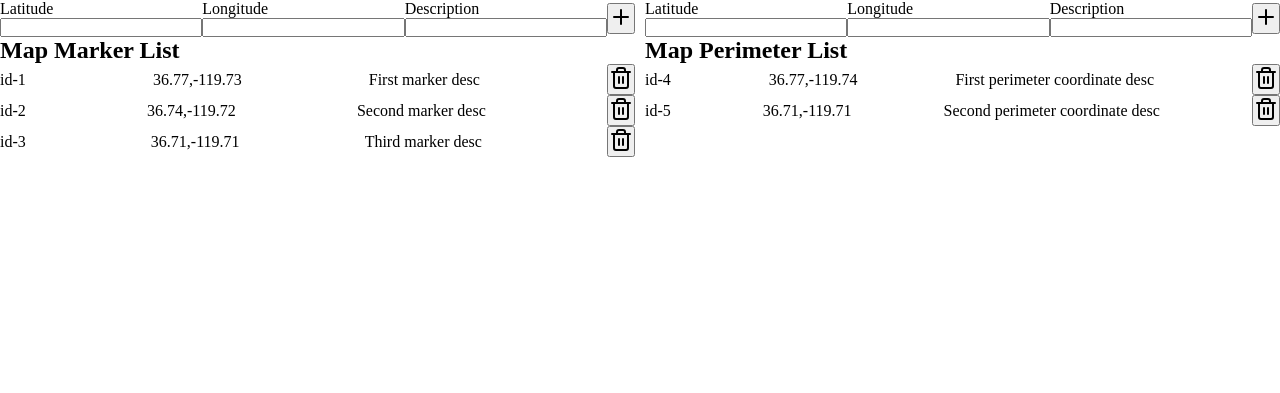
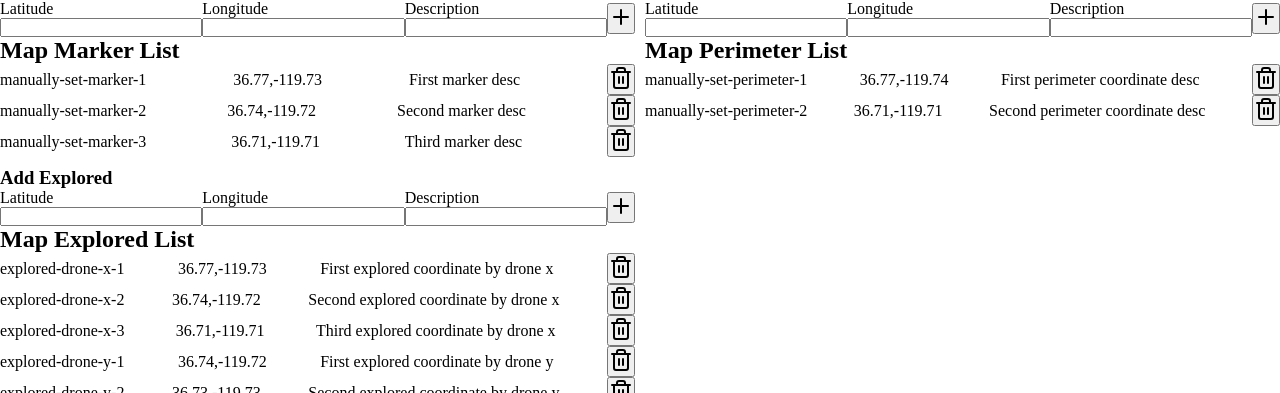
Before and after one commit to naterpotatoers/Splot, a React (Vite) app in the folder frontend/: page / in a window 1280 px wide. Shown: the part 559-952 px from the top of the page. Before the commit the page ends 800 px from the top, so only its background shows below. Built offline with nearby package versions, Linux system fonts and the light colour scheme.

Commit message:
:sparkles: adds logic for explored coordinate data

```diff
--- a/frontend/src/components/Map.tsx
+++ b/frontend/src/components/Map.tsx
@@ -10,7 +10,9 @@ import { MapData } from '../types';
 import { getMapCenter } from '../utils';
 
 export default function Map({ mapData }: { mapData: MapData }) {
-  const perimeterCoordinates = mapData.perimeter.map((marker) => marker.coords);
+  const perimeterCoordinates = mapData.perimeter.map((perimeter) => perimeter.coords);
+  const exploredCoordinates = mapData.explored.map((explored) => explored.coords);
+
 
   return (
     <MapContainer
@@ -25,18 +27,7 @@ export default function Map({ mapData }: { mapData: MapData }) {
       />
       <Polyline
         pathOptions={{ color: 'black' }}
-        positions={[
-          [
-            [36.77, -119.73],
-            [36.74, -119.72],
-            [36.71, -119.71],
-          ],
-          [
-            [36.74, -119.72],
-            [36.73, -119.73],
-            [36.72, -119.74],
-          ],
-        ]}
+        positions={exploredCoordinates}
         weight={15}
         opacity={0.5}
       >
--- /dev/null
+++ b/frontend/src/components/MapExploredInput.tsx
@@ -0,0 +1,65 @@
+import { Plus } from 'lucide-react';
+import React from 'react';
+import { MapMarker } from '../types';
+
+type MapExploredInputProps = {
+  handleNew: (newMarker: MapMarker) => void;
+};
+
+export default function MapExploredInput({
+  handleNew,
+}: MapExploredInputProps) {
+  const handleSubmit = (e: React.FormEvent<HTMLFormElement>) => {
+    e.preventDefault();
+    const form = e.currentTarget;
+    const lat = parseFloat(form.lat.value);
+    const lng = parseFloat(form.lng.value);
+    const desc = form.desc.value;
+    const newMarker: MapMarker = {
+      id: 'explored-' + Date.now().toString(),
+      coords: { lat, lng },
+      desc,
+    };
+    handleNew(newMarker);
+    form.reset();
+  };
+
+  return (
+    <>
+      <h3>Add Explored</h3>
+      <form className="flex-row" onSubmit={handleSubmit}>
+        <div className="form-field">
+          <label>Latitude</label>
+          <input
+            type="number"
+            name="lat"
+            data-testid="explored-lat-input"
+            step={0.01}
+            max={90}
+            min={-90}
+            required
+          />
+        </div>
+        <div className="form-field">
+          <label>Longitude</label>
+          <input
+            type="number"
+            name="lng"
+            data-testid="explored-lng-input"
+            step={0.01}
+            max={180}
+            min={-180}
+            required
+          />
+        </div>
+        <div className="form-field">
+          <label>Description</label>
+          <input type="text" name="desc" data-testid="explored-desc-input" required />
+        </div>
+        <button type="submit" data-testid="explored-submit-button">
+          <Plus />
+        </button>
+      </form>
+    </>
+  );
+}
--- /dev/null
+++ b/frontend/src/components/MapExploredList.tsx
@@ -0,0 +1,33 @@
+import { Trash2 } from 'lucide-react';
+import React from 'react';
+
+type MapExploredListProps = {
+  explored: Array<any>;
+  removeExplored: (explored: any) => void;
+};
+
+export default function MapExploredList({
+  explored,
+  removeExplored,
+}: MapExploredListProps) {
+  return (
+    <>
+      <h2>Map Explored List</h2>
+      {explored.map((explored: any) => (
+        <div key={explored.id} className="flex-row">
+          <p>{explored.id}</p>
+          <p>
+            {explored.coords.lat},{explored.coords.lng}
+          </p>
+          <p>{explored.desc}</p>
+          <button
+            data-testid="explored-delete-button"
+            onClick={() => removeExplored(explored)}
+          >
+            <Trash2 />
+          </button>
+        </div>
+      ))}
+    </>
+  );
+}
--- a/frontend/src/constants.ts
+++ b/frontend/src/constants.ts
@@ -2,17 +2,17 @@ import { MapData, MapMarker } from './types';
 
 export const MAP_MARKERS: Array<MapMarker> = [
   {
-    id: 'id-1',
+    id: 'manually-set-marker-1',
     coords: { lat: 36.77, lng: -119.73 },
     desc: 'First marker desc',
   },
   {
-    id: 'id-2',
+    id: 'manually-set-marker-2',
     coords: { lat: 36.74, lng: -119.72 },
     desc: 'Second marker desc',
   },
   {
-    id: 'id-3',
+    id: 'manually-set-marker-3',
     coords: { lat: 36.71, lng: -119.71 },
     desc: 'Third marker desc',
   },
@@ -20,19 +20,68 @@ export const MAP_MARKERS: Array<MapMarker> = [
 
 export const MAP_PERIMETER: Array<MapMarker> = [
   {
-    id: 'id-4',
+    id: 'manually-set-perimeter-1',
     coords: { lat: 36.77, lng: -119.74 },
     desc: 'First perimeter coordinate desc',
   },
   {
-    id: 'id-5',
+    id: 'manually-set-perimeter-2',
     coords: { lat: 36.71, lng: -119.71 },
     desc: 'Second perimeter coordinate desc',
   },
 ];
 
+export const MAP_EXPLORED: Array<MapMarker> = [
+  {
+    id: 'explored-drone-x-1',
+    coords: { lat: 36.77, lng: -119.73 },
+    desc: 'First explored coordinate by drone x',
+  },
+  {
+    id: 'explored-drone-x-2',
+    coords: { lat: 36.74, lng: -119.72 },
+    desc: 'Second explored coordinate by drone x',
+  },
+  {
+    id: 'explored-drone-x-3',
+    coords: { lat: 36.71, lng: -119.71 },
+    desc: 'Third explored coordinate by drone x',
+  },
+  {
+    id: 'explored-drone-y-1',
+    coords: { lat: 36.74, lng: -119.72 },
+    desc: 'First explored coordinate by drone y',
+  },
+  {
+    id: 'explored-drone-y-2',
+    coords: { lat: 36.73, lng:-119.73 },
+    desc: 'Second explored coordinate by drone y',
+  },
+  {
+    id: 'explored-drone-y-3',
+    coords: { lat: 36.72, lng: -119.74 },
+    desc: 'Third explored coordinate by drone y',
+  },
+  {
+    id: 'explored-drone-z-1',
+    coords: { lat: 36.77, lng: -119.73 },
+    desc: 'First explored coordinate by drone z',
+  },
+  {
+    id: 'explored-drone-z-2',
+    coords: { lat: 36.74, lng: -119.72 },
+    desc: 'Second explored coordinate by drone z',
+  },
+  {
+    id: 'explored-drone-z-3',
+    coords: { lat: 36.71, lng: -119.71 },
+    desc: 'Third explored coordinate by drone z',
+  },
+];
+
+
 export const DEFAULT_MAP_DATA: MapData = {
   markers: MAP_MARKERS,
   perimeter: MAP_PERIMETER,
-  explored: [],
+  explored: MAP_EXPLORED,
 };
--- a/frontend/src/pages/Home.tsx
+++ b/frontend/src/pages/Home.tsx
@@ -8,6 +8,8 @@ import MapMarkerList from '../components/MapMarkerList';
 import MapPerimeterList from '../components/MapPerimeterList';
 import MapMarkerInput from '../components/MapMarkerInput';
 import MapPerimeterInput from '../components/MapPerimeterInput';
+import MapExploredInput from '../components/MapExploredInput';
+import MapExploredList from '../components/MapExploredList';
 
 export default function Home() {
   const [mapData, dispatch] = useReducer(mapReducer, DEFAULT_MAP_DATA);
@@ -28,25 +30,40 @@ export default function Home() {
     dispatch({ type: 'perimeter_removed', payload: perimeter });
   };
 
+  const handleAddExplored = (explored: MapMarker) => {
+    dispatch({ type: 'explored_added', payload: explored });
+  };
+
+  const handleRemoveExplored = (explored: MapMarker) => {
+    dispatch({ type: 'explored_removed', payload: explored });
+  };
+
   return (
     <div>
       <h1>Splot</h1>
       <Map mapData={mapData} />
       <div className="grid-col-2">
-        <div>
+        <div id="map-marker-data">
           <MapMarkerInput handleNew={handleAddMarker} />
           <MapMarkerList
             markers={mapData.markers}
             removeMarker={handleRemoveMarker}
           />
         </div>
-        <div>
+        <div id="map-perimeter-data">
           <MapPerimeterInput handleNew={handleAddPerimeter} />
           <MapPerimeterList
             perimeter={mapData.perimeter}
             removePerimeter={handleRemovePerimeter}
           />
         </div>
+        <div>
+          <MapExploredInput handleNew={handleAddExplored} />
+          <MapExploredList
+            explored={mapData.explored}
+            removeExplored={handleRemoveExplored}
+          />
+        </div>
       </div>
     </div>
   );
--- a/frontend/src/reducer/mapReducer.ts
+++ b/frontend/src/reducer/mapReducer.ts
@@ -44,6 +44,20 @@ export default function mapReducer(
         ),
       };
     }
+    case 'explored_added': {
+      return {
+        ...state,
+        explored: [...state.explored, action.payload],
+      };
+    }
+    case 'explored_removed': {
+      return {
+        ...state,
+        explored: state.explored.filter(
+          (explored) => explored.id !== action.payload.id,
+        ),
+      };
+    }
   }
   throw Error('Unknown action: ' + action.type);
 }
```
